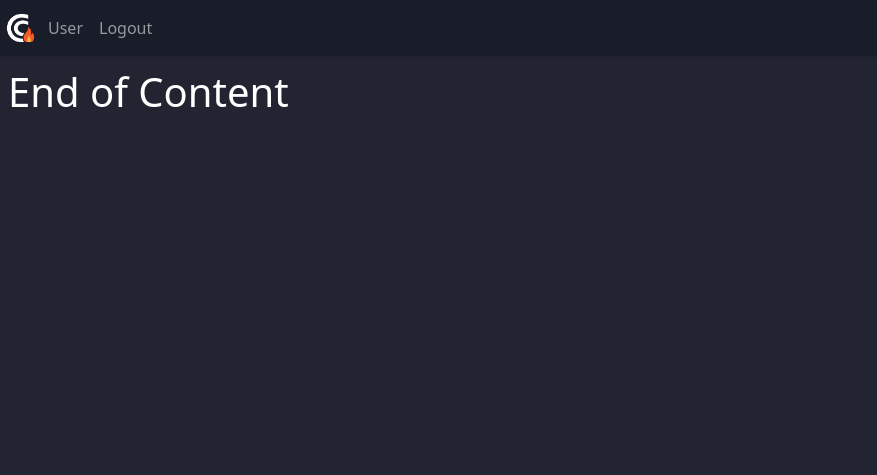
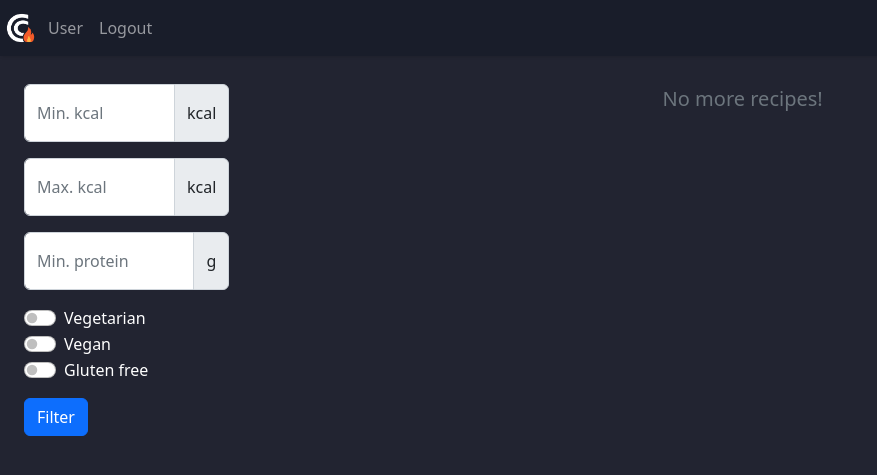
Before and after one commit to michaelWebDeve/CalorieCraveDevOps, a Flask app: page / in a window 1280 px wide. Shown: the top 475 px of the page, without its empty margins (0-877 px from the left). Run offline with Flask 3, Linux system fonts and the light colour scheme; the visitor is signed in with stand-in values (Sample User, id 1); data that the repository does not hold is empty.

Commit message:
Styling filter and connecting to api

```diff
--- a/templates/home.html
+++ b/templates/home.html
@@ -7,6 +7,49 @@
 {% endblock %}
 
 {% block content %}
+    <div class="row m-3">
+        <div class="col-2 p-0">
+            <div class="input-group mb-3 text-secondary">
+                <div class="form-floating">
+                    <input type="number" class="form-control" id="min_kcal" placeholder="Min. kcal">
+                    <label for="min_kcal">Min. kcal</label>
+                </div>
+                <span class="input-group-text">kcal</span>
+            </div>
+
+            <div class="input-group mb-3 text-secondary">
+                <div class="form-floating">
+                    <input type="number" class="form-control" id="max_kcal" placeholder="Max. kcal">
+                    <label for="max_kcal">Max. kcal</label>
+                </div>
+                <span class="input-group-text">kcal</span>
+            </div>
+
+            <div class="input-group mb-3 text-secondary">
+                <div class="form-floating">
+                    <input type="number" class="form-control" id="min_protein" placeholder="Min. protein">
+                    <label for="min_protein">Min. protein</label>
+                </div>
+                <span class="input-group-text">g</span>
+            </div>
+
+            <div class="mb-3">
+                <div class="form-check form-switch">
+                    <input class="form-check-input" type="checkbox" id="vegetarian">
+                    <label class="form-check-label" for="vegetarian">Vegetarian</label>
+                </div>
+                <div class="form-check form-switch">
+                    <input class="form-check-input" type="checkbox" id="vegan">
+                    <label class="form-check-label" for="vegan">Vegan</label>
+                </div>
+                <div class="form-check form-switch">
+                    <input class="form-check-input" type="checkbox" id="gluten_free">
+                    <label class="form-check-label" for="gluten_free">Gluten free</label>
+                </div>
+            </div>
+            <button type="submit" class="btn btn-primary mb-3" id="filter_btn">Filter</button>
+        </div>
+        <div class="col-10 p-0">
             <div id="recipe-container">
                 {% for r in recipes %}
                     <div class="recipe">
@@ -16,11 +59,11 @@
                             <table class="nutrition">
                                 <tr>
                                     <td class="nutrition_label">kcal</td>
-                            <td>{{ r.total_kcal() }}</td>
+                                    <td>{{ r.total_kcal }}</td>
                                 </tr>
                                 <tr>
                                     <td class="nutrition_label">Protein</td>
-                            <td>{{ r.total_protein() }}g</td>
+                                    <td>{{ r.total_protein }}g</td>
                                 </tr>
                             </table>
                             <table>
@@ -37,27 +80,70 @@
                     </div>
                 {% endfor %}
             </div>
+        </div>
+    </div>
 
 {% endblock %}
 
 {% block scripts %}
 
     <script type="text/javascript">
+
+        var query_str = "";
+        $("#filter_btn").on("click", function (){
+            query_str = "";
+
+            var min_kcal = $("#min_kcal").val();
+            var max_kcal = $("#max_kcal").val();
+            var min_protein = $("#min_protein").val();
+            var vegetarian = $("#vegetarian").is(":checked");
+            var vegan = $("#vegan").is(":checked");
+            var gluten_free = $("#gluten_free").is(":checked");
+
+            console.log("min kcal: " + min_kcal + " " +
+                "max kcal: " + max_kcal + " " +
+                "min protein: " + min_protein + " " +
+                "vegetarian: " + vegetarian + " " +
+                "vegan: " + vegan + " " +
+                "gluten free: " + gluten_free);
+            if(min_kcal){
+                query_str = query_str + "&min_kcal="+min_kcal;
+            }
+            if(max_kcal){
+                query_str = query_str + "&max_kcal="+max_kcal;
+            }
+            if(min_protein){
+                query_str = query_str + "&min_protein="+min_protein;
+            }
+            flushContent();
+            counter = 1;
+            end = false;
+            downloadContent(counter, limit, query_str)
+        });
+    </script>
+
+    <script type="text/javascript">
         var counter = 1;
         var limit = 10;
         var end = false;
+
         $(window).scroll(() => {
             var current_y = Math.floor($(window).scrollTop());
             var window_height = Math.floor($(window).height());
             var document_height = Math.floor($(document).height());
             if (current_y + window_height === document_height) {
                 counter += 1;
-                downloadContent(counter, 10)
+                downloadContent(counter, 10,query_str)
+            }
+        });
+
+        function flushContent(){
+            $("#recipe-container").empty();
         }
 
-            function downloadContent(counter, limit) {
+        function downloadContent(counter, limit, query_str) {
                 if (!end) {
-                    $.get("/api/recipes/?counter=" + counter + "&limit=" + limit, function (data) {
+                    $.get("/api/recipes/?counter=" + counter + "&limit=" + limit + query_str, function (data) {
                         data.forEach(recipe => {
                             // Create a new recipe element
                             const recipeElement = document.createElement('div');
@@ -102,13 +188,17 @@
                     }).fail(function () {
                         const container = document.getElementById('recipe-container');
                         const endElement = document.createElement('div');
-                        endElement.innerHTML = "<h1>End of Content</h1>"
+                        endElement.innerHTML = `
+                            <div class="d-flex justify-content-center">
+                                <p class="fs-5 text-secondary">No more recipes!</p>
+                            </div>
+
+                        `
                         container.appendChild(endElement);
                         end = true;
                     });
                 }
             }
-        });
     </script>
 
 {% endblock %}
```
Lines whose indentation alone changed are shown as unchanged.
